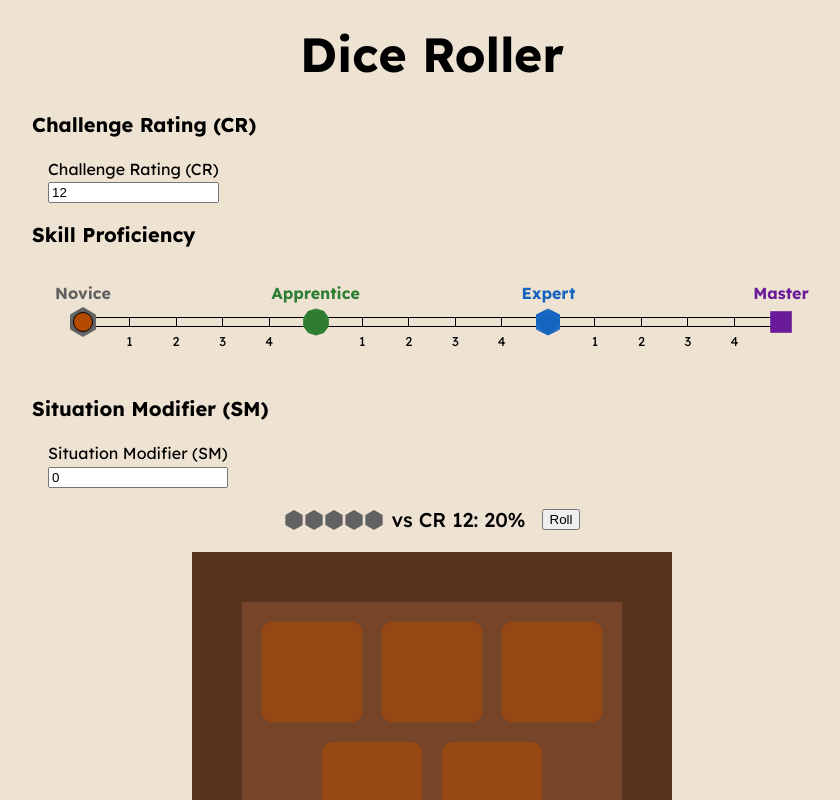
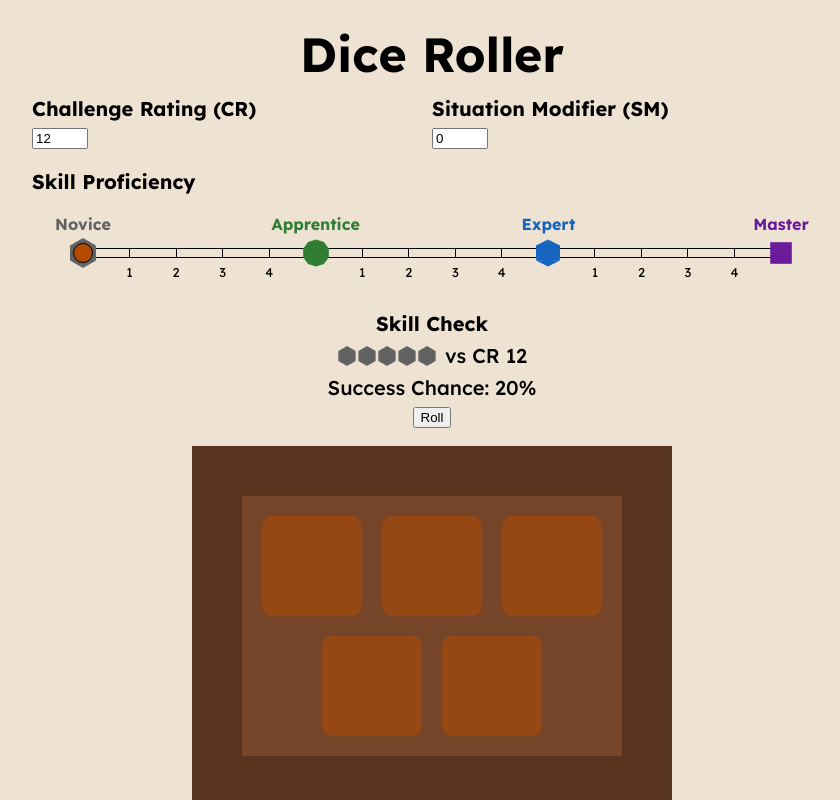
Before and after one commit to DanielBelchamber/skill-dice, a Vue app: page / in a window 1280 px wide. Shown: the whole page, without its empty margins (208-1048 px from the left). Built offline with nearby package versions, Linux system fonts and the light colour scheme.

Commit message:
style: DiceRoller layout

```diff
--- a/src/views/DiceRoller.vue
+++ b/src/views/DiceRoller.vue
@@ -51,37 +51,35 @@ const makeSkillCheck = () => {
   <main class="DiceRoller">
     <h1 class="page-title">Dice Roller</h1>
 
-    <!-- Challenge Rating (CR) -->
-    <div class="section-label">Challenge Rating (CR)</div>
+    <!-- Scenario -->
+    <div class="scenario-specification">
+      <div class="column">
+        <div class="section-label">Challenge Rating (CR)</div>
+        <input id="challenge-input" type="number" v-model="challenge" :min="1" :max="30" />
+      </div>
 
-    <div class="skill-selector">
-      <div class="input-wrapper">
-        <label for="challenge-input">Challenge Rating (CR)</label>
-        <input id="challenge-input" type="number" v-model="challenge" :min="1" :max="30" />
+      <div class="column">
+        <div class="section-label">Situation Modifier (SM)</div>
+        <input id="modifier-input" type="number" v-model="modifier" :min="-5" :max="5" />
       </div>
     </div>
 
     <!-- Skill Proficiency -->
     <div class="section-label">Skill Proficiency</div>
-
     <SkillProficiencySlider :proficiency="{ rank: appStore.skill.rank, stripe: appStore.skill.stripe }" />
 
-    <!-- Situation Modifier (SM) -->
-    <div class="section-label">Situation Modifier (SM)</div>
+    <!-- Roll Summary -->
+    <div class="section-label center">Skill Check</div>
 
-    <div class="skill-selector">
-      <div class="input-wrapper">
-        <label for="modifier-input">Situation Modifier (SM)</label>
-        <input id="modifier-input" type="number" v-model="modifier" :min="-5" :max="5" />
-      </div>
-    </div>
-
-    <!-- Roll Summary -->
     <div class="roll-summary">
       <SkillProficiency :display="skillProficiency" />
       <span v-if="modifier">{{ modifier > 0 ? '+' : '' }}{{ modifier }} SM&nbsp;</span>
       <span>vs CR {{ challenge }}</span>
-      <span>: {{ successChanceDisplay }}</span>
+    </div>
+    <div class="roll-summary">
+      <span>Success Chance: {{ successChanceDisplay }}</span>
+    </div>
+    <div class="center">
       <button class="roll" @click="makeSkillCheck">Roll</button>
     </div>
 
@@ -103,38 +101,27 @@ const makeSkillCheck = () => {
 
 .section-label {
   width: 100%;
-  margin: 1rem 0;
   font-size: 1.25rem;
   font-weight: 700;
 }
 
-.skill-selector {
-  display: flex;
-  align-items: center;
+.center {
+  text-align: center;
 }
 
-.input-wrapper {
-  height: 100%;
-  margin: 0 1rem;
+.scenario-specification {
   display: flex;
-  flex-direction: column;
 }
 
-.input-wrapper .proficiency-label {
-  font-weight: 700;
-}
-
-.input-wrapper .SkillProficiency {
-  display: flex;
-  align-items: center;
-  justify-content: center;
+.scenario-specification .column {
+  flex: 1;
+  margin-bottom: 1rem;
 }
 
 .roll-summary {
   display: flex;
   align-items: center;
   justify-content: center;
-  margin: 1rem 0;
   font-size: 1.25rem;
   font-weight: 500;
 }
@@ -148,6 +135,6 @@ const makeSkillCheck = () => {
 }
 
 .DiceRoller .DiceTray {
-  margin: 0 auto;
+  margin: 1rem auto 0;
 }
 </style>
```
